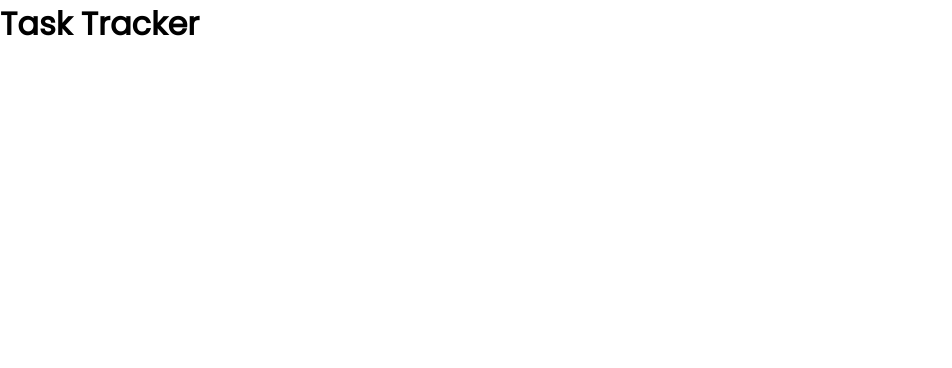
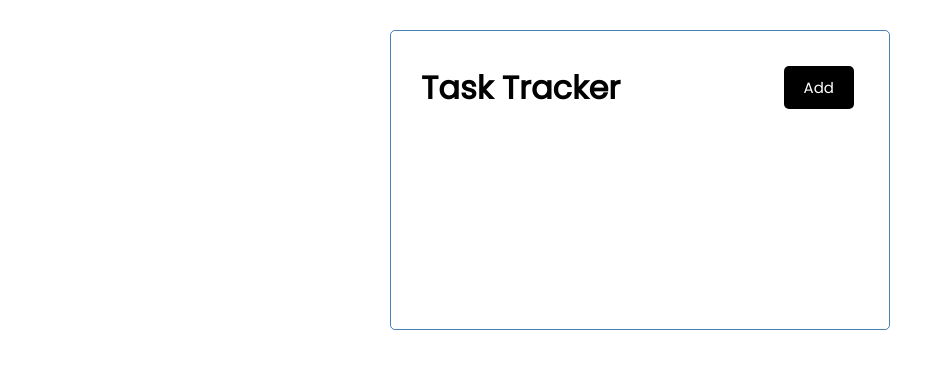
Before and after one commit to cjh4549/React-Task-Tracker, a React (Create React App) app: page / in a window 1280 px wide. Shown: the top 368 px of the page, without its empty margins (0-952 px from the left). Built offline with nearby package versions, Linux system fonts and the light colour scheme.

Commit message:
created button component

```diff
--- /dev/null
+++ b/src/components/Button.js
@@ -0,0 +1,7 @@
+const Button = () => {
+    return(
+        <button className='btn'>Add</button>
+    )
+}
+
+export default Button
--- a/src/components/Header.js
+++ b/src/components/Header.js
@@ -1,9 +1,11 @@
+import Button from "./Button"
 
 const Header = ({ title }) => {
 
     return(
-        <header>
+        <header className='header'>
             <h1>{title}</h1>
+            <Button />
         </header>
     )
 }
--- a/src/index.css
+++ b/src/index.css
@@ -10,7 +10,7 @@ body {
   font-family: 'Poppins', sans-serif;
 }
 
-.container {
+.App {
   max-width: 500px;
   margin: 30px auto;
   overflow: auto;
```
